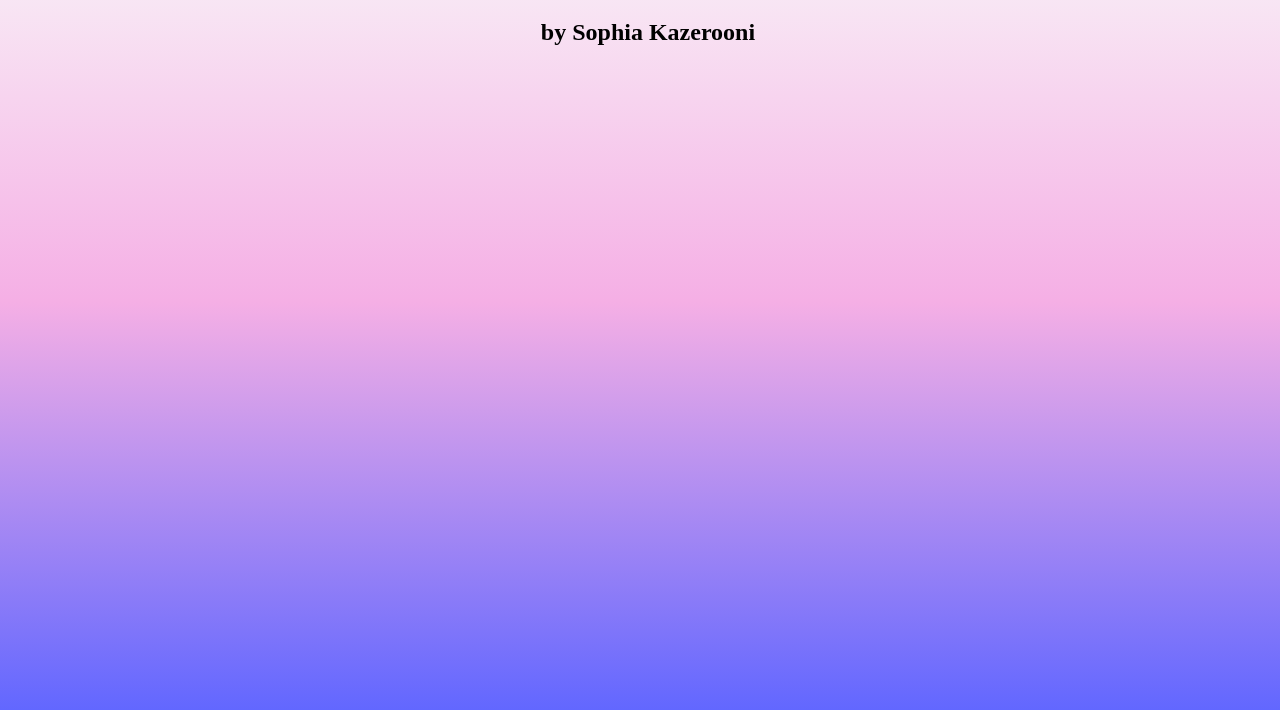
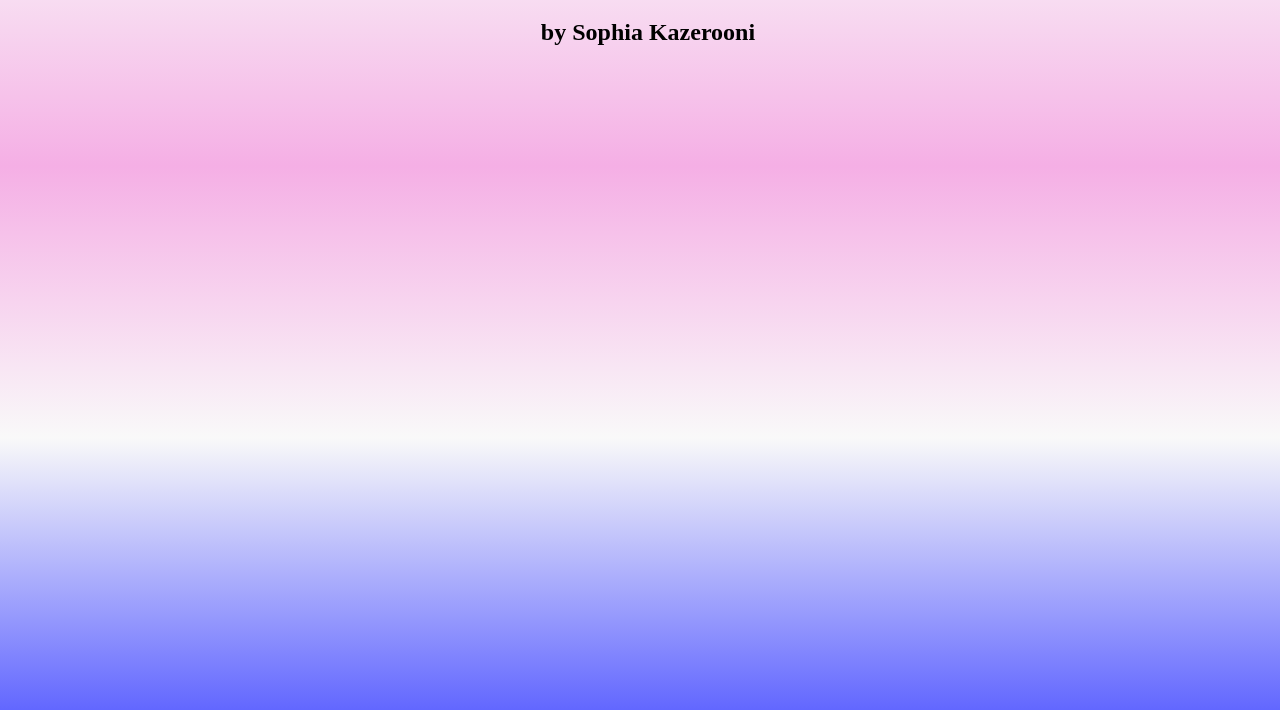
Before and after one commit to sophiakaz12/mywebsite7B, a plain HTML site: page index.html in a window 1280 px wide. Shown: the part 106-816 px from the top of the page. Drawn offline with Linux system fonts and the light colour scheme.

Commit message:
Update index.html

```diff
--- a/index.html
+++ b/index.html
@@ -9,7 +9,7 @@
   <style>
      body{
          text-align: center;
-         background-image: linear-gradient(rgb(249, 249, 249 ), rgb(245, 175, 229 ), rgb(98, 103, 255 ));
+         background-image: linear-gradient(rgb(249, 249, 249 ), rgb(245, 175, 229 ),rgb(249, 249, 249 ), rgb(98, 103, 255 ));
          min-width: 100%;
          min-height: 100%;
       }
```
